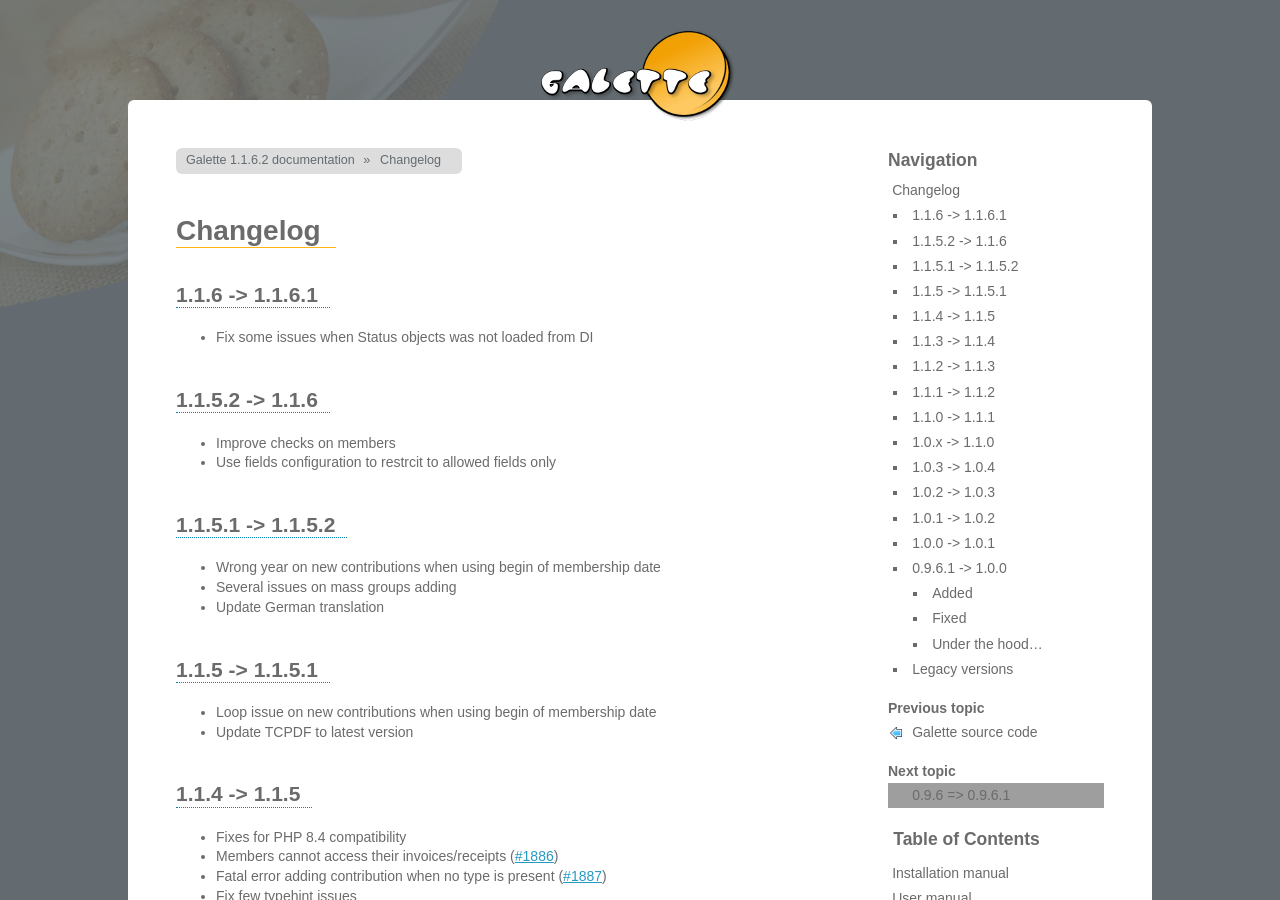
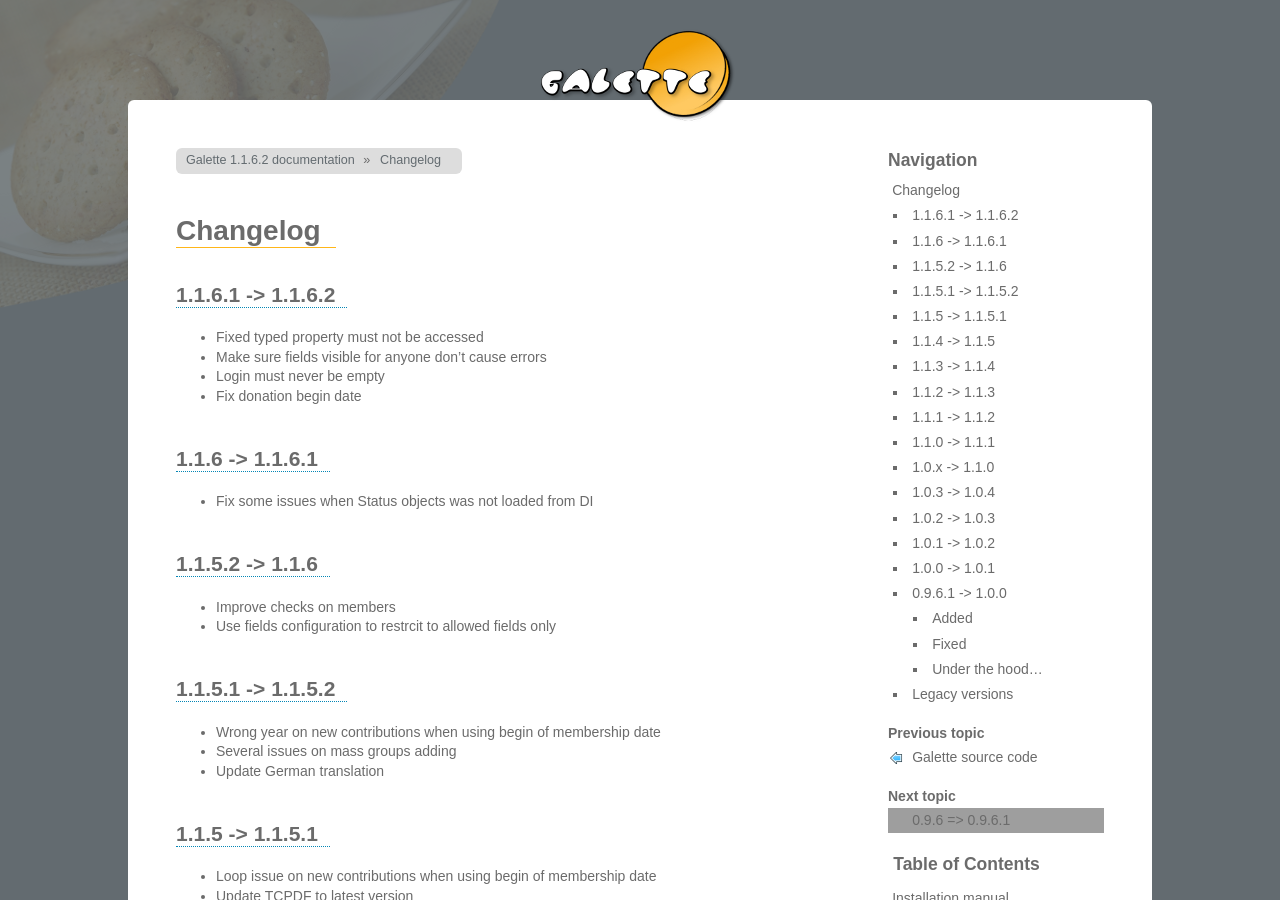
Before and after one commit to galette/galettedoc, a Sphinx documentation site: the page built from source/changelog.rst, in a window 1280 px wide and 900 px high. Built offline with Sphinx 7.4.7, drawn with Linux system fonts in a browser that asks for light colours; some web fonts are replaced; grey boxes are pictures that could not be loaded.

Commit message:
Update changelog

```diff
--- a/source/changelogs/galette_10.rst
+++ b/source/changelogs/galette_10.rst
@@ -1,4 +1,15 @@
 :orphan:
+
+.. _v1162:
+
+******************
+1.1.6.1 -> 1.1.6.2
+******************
+
+- Fixed typed property must not be accessed
+- Make sure fields visible for anyone don't cause errors
+- Login must never be empty
+- Fix donation begin date
 
 .. _v1161:
 
```
